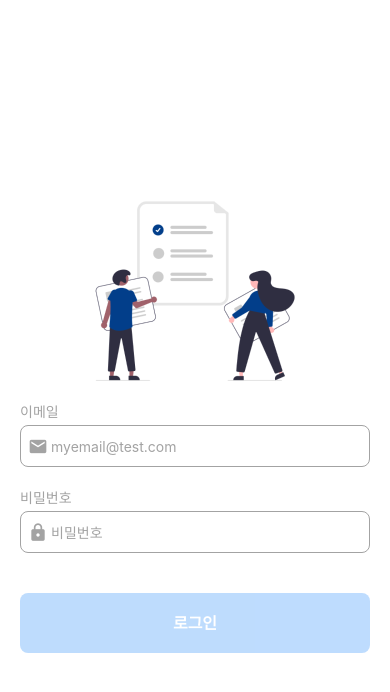
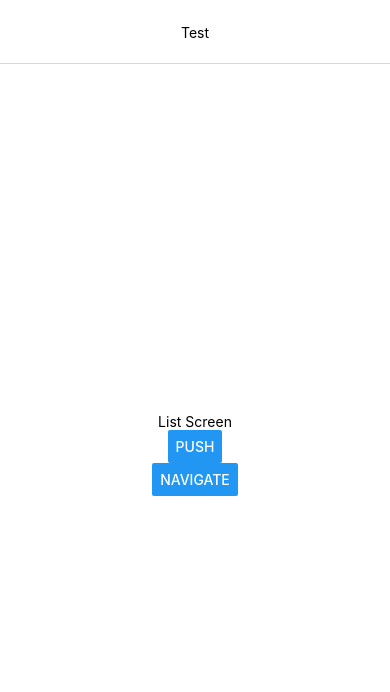
Before and after one commit to dbsrjs/GitTest, a React Native app in the folder my-first-rn/: screen /List in a window 390 px wide. Shown: the top 692 px of the page. Built offline with nearby package versions, Linux system fonts and the light colour scheme.

Commit message:
[2024-10-14]

```diff
--- a/my-first-rn/src/App.js
+++ b/my-first-rn/src/App.js
@@ -2,13 +2,15 @@ import { StatusBar } from 'expo-status-bar';
 import { StyleSheet, View } from 'react-native';
 import SignInScreen from './screen/SignInScreen';
 import { WHITE } from './colors';
+import { NavigationContainer } from '@react-navigation/native';
+import AuthStack from './navigations/AuthStack';
 
 const App = () => {
   return (
-    <View style={styles.container}>
+    <NavigationContainer>
       <StatusBar style="dark" />
-      <SignInScreen />
-    </View>
+      <AuthStack />
+    </NavigationContainer>
   );
 };
 
--- /dev/null
+++ b/my-first-rn/src/navigations/AuthStack.js
@@ -0,0 +1,43 @@
+import { createNativeStackNavigator } from '@react-navigation/native-stack';
+import SignInScreen from '../screen/SignInScreen';
+import ListScreen from '../screen/ListScreen';
+import { WHITE } from '../colors';
+import { Pressable, Text } from 'react-native';
+
+const Stack = createNativeStackNavigator();
+
+const AuthStack = () => {
+  return (
+    <Stack.Navigator
+      initialRouteName="Home"
+      screenOptions={{
+        contentStyle: { backgroundColor: WHITE },
+        headerTitleAlign: 'center',
+      }}
+    >
+      <Stack.Screen
+        name="List"
+        component={ListScreen}
+        options={{
+          title: 'TODO List',
+          headerTitle: (props) => {
+            return (
+              <Pressable onPress={() => console.log('test')}>
+                <Text>Test</Text>
+              </Pressable>
+            );
+          },
+        }}
+      />
+      <Stack.Screen
+        name="SignIn"
+        component={SignInScreen}
+        options={{
+          title: '로그인',
+        }}
+      />
+    </Stack.Navigator>
+  );
+};
+
+export default AuthStack;
--- /dev/null
+++ b/my-first-rn/src/screen/ListScreen.js
@@ -0,0 +1,26 @@
+import { StyleSheet, Text, View, Button } from 'react-native';
+
+const ListScreen = ({ navigation, route }) => {
+  console.log('Rendering ListScreen', route.params);
+
+  return (
+    <View style={styles.container}>
+      <Text style={{ FontSize: 30 }}>List Screen</Text>
+      <Button title="push" onPress={() => navigation.push('List')} />
+      <Button
+        title="navigate"
+        onPress={() => navigation.navigate('List', { ts: Date.now() })}
+      />
+    </View>
+  );
+};
+
+const styles = StyleSheet.create({
+  container: {
+    flex: 1,
+    justifyContent: 'center',
+    alignItems: 'center',
+  },
+});
+
+export default ListScreen;
--- a/my-first-rn/src/screen/SignInScreen.js
+++ b/my-first-rn/src/screen/SignInScreen.js
@@ -7,8 +7,9 @@ import Input, {
 import { useState, useRef, useEffect } from 'react';
 import Button from '../components/Button';
 import { signIn } from '../api/auth';
+import PropTypes from 'prop-types';
 
-const SignInScreen = () => {
+const SignInScreen = ({ navigation }) => {
   const [email, setEmail] = useState('');
   const [password, setPassword] = useState('');
   const passwordRef = useRef(null);
@@ -26,6 +27,7 @@ const SignInScreen = () => {
         const data = await signIn(email, password);
         console.log(data);
         setIsLoading(false);
+        navigation.navigate('List');
       } catch (error) {
         Alert.alert('로그인 실패', error, [
           { text: '확인', onPress: () => setIsLoading(false) },
@@ -70,6 +72,10 @@ const SignInScreen = () => {
   );
 };
 
+SignInScreen.PropTypes = {
+  navigation: PropTypes.object,
+};
+
 const styles = StyleSheet.create({
   container: {
     flex: 1,
```
Also changed, not shown: package.json (+8 -4 lines), 1 other file (tests, documents, lock files or other folders).
